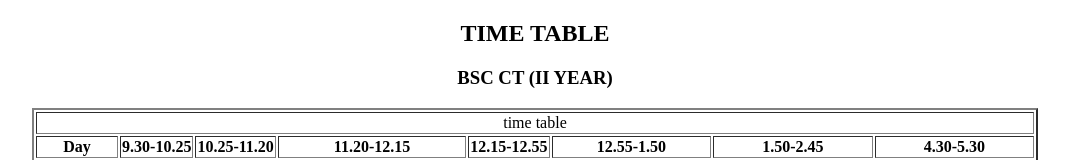
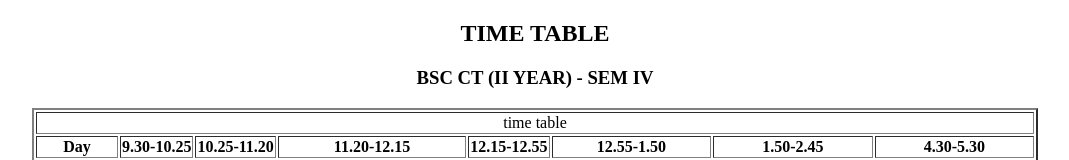
Before and after one commit to gokuleakambaram2008-commits/Sem-4-project-, a plain HTML site: page table.html/table.html in a window 1280 px wide. Shown: the top 160 px of the page, without its empty margins (105-1174 px from the left). Drawn offline with Linux system fonts and the light colour scheme.

Commit message:
sem IV updated

```diff
--- a/table.html/table.html
+++ b/table.html/table.html
@@ -7,7 +7,7 @@
 
     <center>
         <h2>TIME TABLE</h2>
-        <h3>BSC CT (II YEAR)</h3>
+        <h3>BSC CT (II YEAR) - SEM IV</h3>
 
         <table border="2">
             <tr>
```
